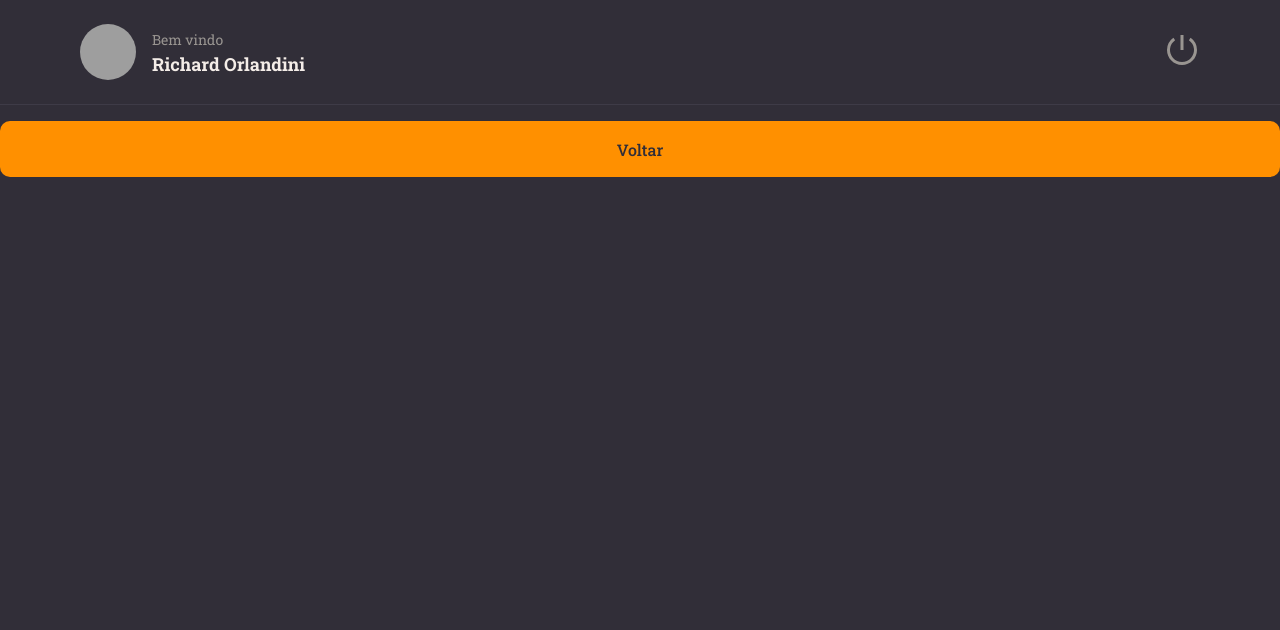
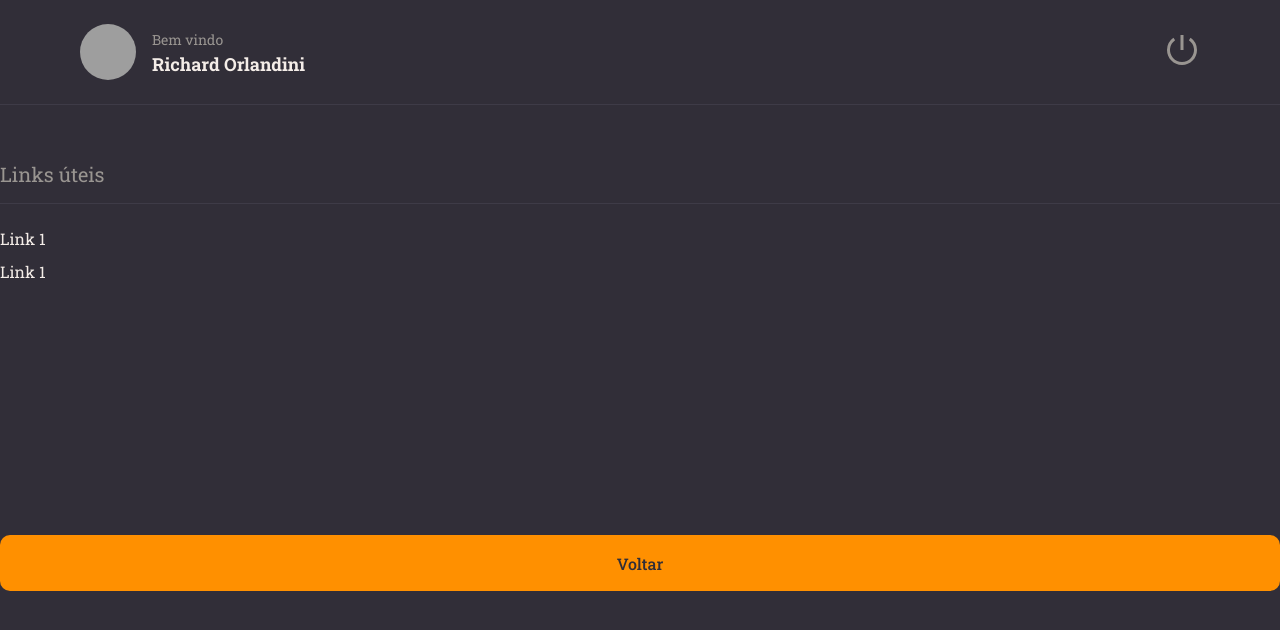
Before and after one commit to RichardOrlandini/Rocketseat_Notes, a React (Vite) app: page / in a window 1280 px wide. Shown: the top 630 px of the page. Built offline with nearby package versions, Linux system fonts and the light colour scheme; grey boxes are pictures that could not be loaded.

Commit message:
Aula de children

```diff
--- /dev/null
+++ b/src/components/Section/index.jsx
@@ -0,0 +1,10 @@
+import { Container } from './styles';
+
+export function Section({title, children}){
+    return (
+        <Container>
+            <h2>{title}</h2>
+                {children}
+        </Container>
+    );
+}
--- /dev/null
+++ b/src/components/Section/styles.js
@@ -0,0 +1,18 @@
+import styled from "styled-components";
+
+export const Container = styled.section`
+    margin: 56px 0 28px;
+
+    > h2 {
+        border-bottom-width: 1px;
+        border-bottom-style: solid;
+        border-bottom-color: ${({theme}) => theme.COLORS.BACKGROUND_700};
+
+        padding-bottom: 16px;
+        margin-bottom: 24px;
+
+        color:  ${({theme}) => theme.COLORS.GRAY_100};
+        font-size: 20px;
+        font-weight: 400;
+    }
+`;
--- a/src/pages/Details/index.jsx
+++ b/src/pages/Details/index.jsx
@@ -1,14 +1,21 @@
-import { Container } from "./styles";
+import { Container , Links} from "./styles";
+
 import { Header }  from "../../components/Header"
 import { Button } from "../../components/Button";
-
+import { Section } from "../../components/Section";
 export function Details(){
 
   return (
     <Container>
       <Header/>
+    <Section title="Links úteis">
+      <Links>
+        <li><a href="#">Link 1</a></li>
+        <li><a href="#">Link 1</a></li>
+      </Links>
+    </Section>
+
     <Button title=" Voltar "  />
-
     </Container>
 
   )
--- a/src/pages/Details/styles.js
+++ b/src/pages/Details/styles.js
@@ -11,3 +11,15 @@
     "header"
     "content";
 `;
+
+export const Links = styled.ul`
+    list-style: none;
+
+    > li{
+        margin-top: 12px;
+
+        a {
+            color: ${({theme}) => theme.COLORS.WHITE};
+        }
+    }
+`;
```
Also changed, not shown: 1 other file (tests, documents, lock files or other folders).
